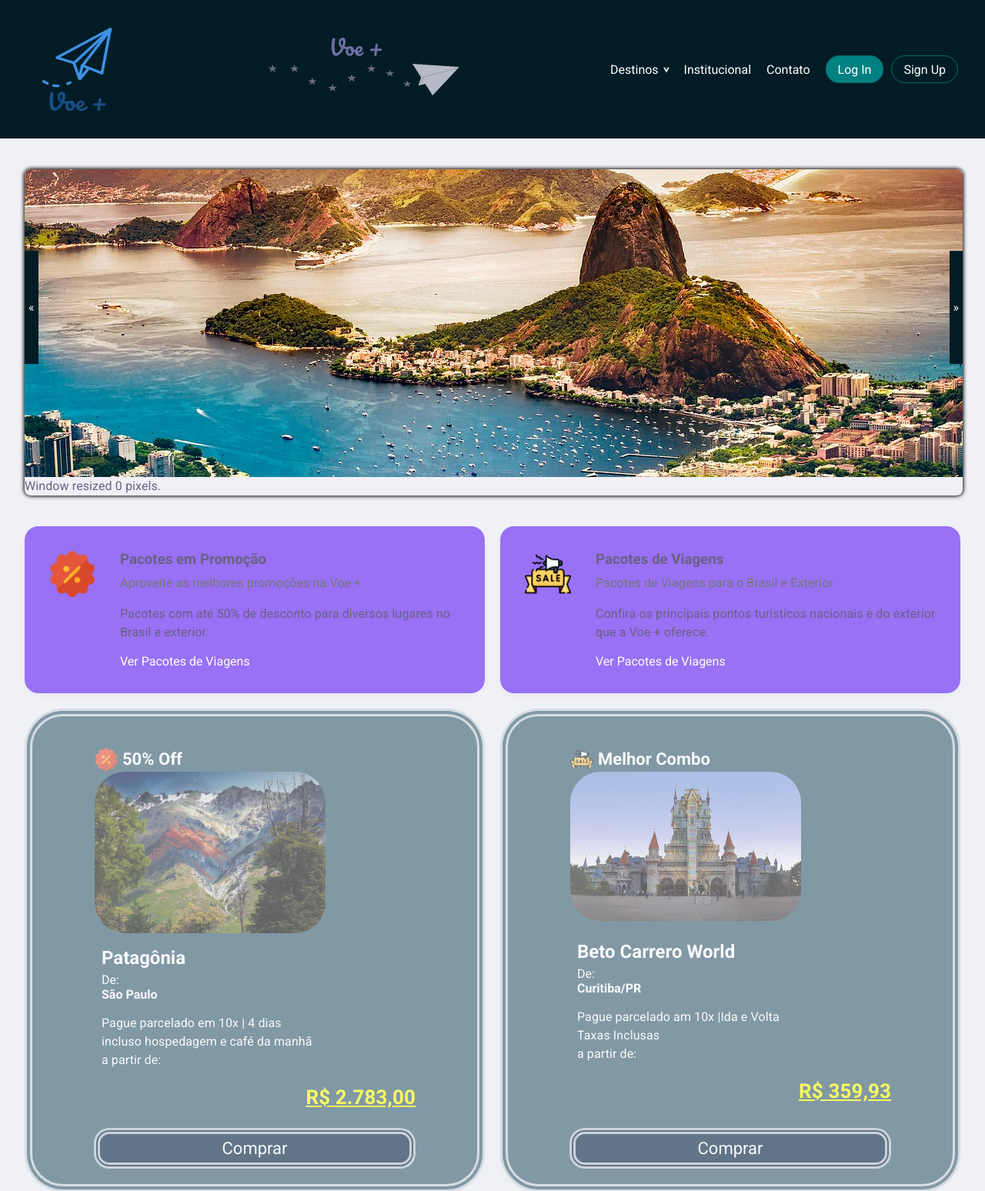
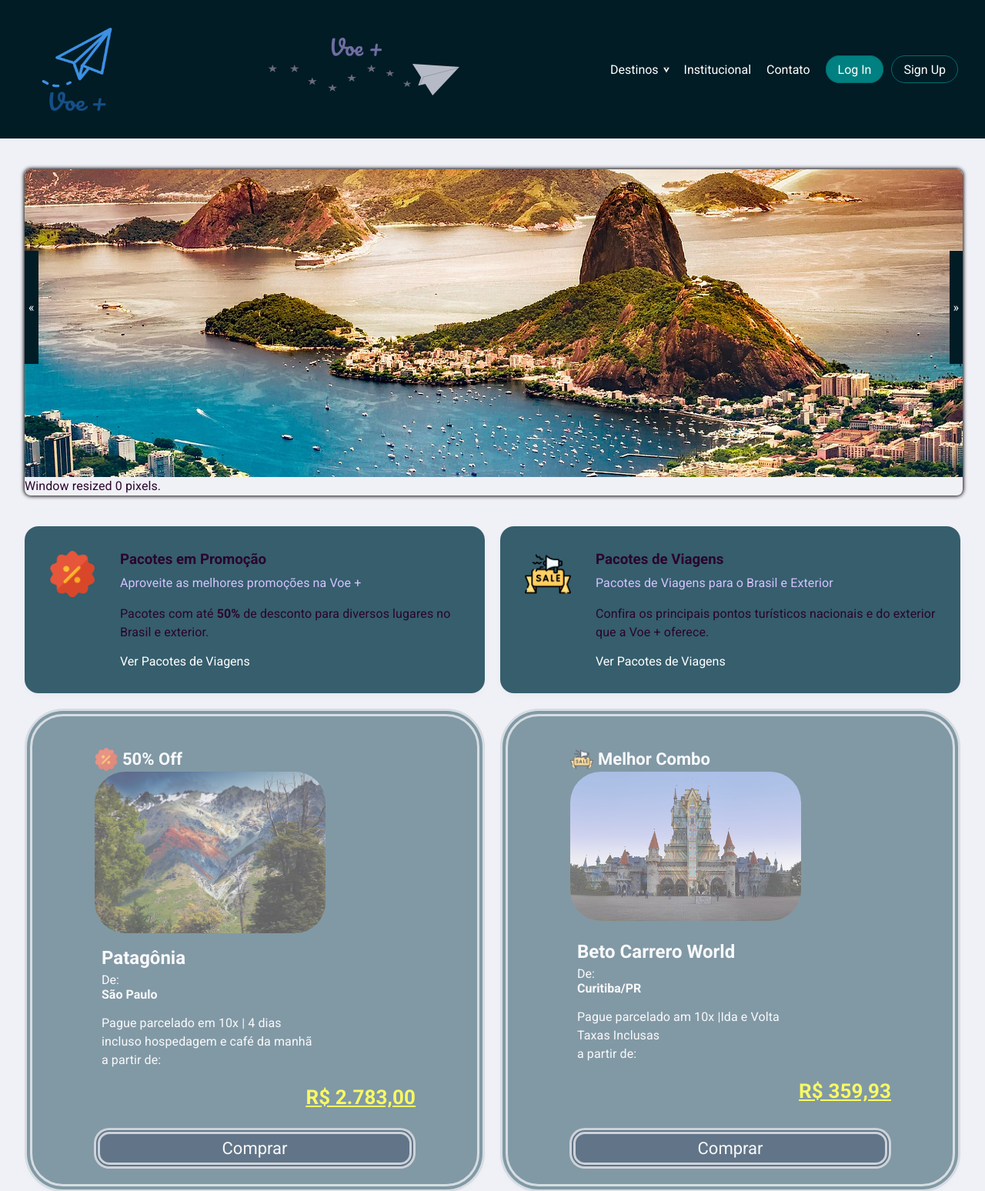
Before and after one commit to Xande098/voe-mais, a PHP site: page /index.html in a window 1280 px wide. Shown: the top 1548 px of the page at 77% size. Run offline with PHP 8.4, Linux system fonts and the light colour scheme; some libraries are stand-ins or nearby versions.

Commit message:
fix color filtros

```diff
--- a/index.html
+++ b/index.html
@@ -116,7 +116,7 @@
           <h3>Pacotes em Promoção</h3>
           <p>Aproveite as melhores promoções na Voe +</p>
           <div class="description">
-            Pacotes com até 50% de desconto para diversos lugares no Brasil e exterior.
+            Pacotes com até <strong>50%</strong>  de desconto para diversos lugares no Brasil e exterior.
           </div>
           <a href="#" onclick="onOffPromo()">Ver Pacotes de Viagens</a>
         </div>
--- a/src/assets/styles/global.css
+++ b/src/assets/styles/global.css
@@ -4,7 +4,8 @@
 
   --color-background       : #F0F0F7;
   --color-header-background: #011C25;
-  --color-primary-package  : #011c25cb;
+  --color-primary-package  : #003445c5;
+  --package-p-color:#D4C2FF;
   --color-a-text           : #FFFFFF;
   --color-button-text      : #FFFFFF;
   --color-text-in-primary  : #D4C2FF;
@@ -18,7 +19,8 @@
   --color-title-in-primary : #FFFFFF;
   --color-text-title       : #32264D;
   --color-text-complement  : #9C98A6;
-  --color-text-base        : #6A6180;
+  --color-text-base        : #2a052c;
+  --color-text-base-backup : #6A6180;
   --color-line-in-white    : #E6E6F0;
   --color-input-background : #F8F8FC;
   --color-box-base         : #FFFFFF;
--- a/styles.css
+++ b/styles.css
@@ -409,7 +409,7 @@ div.container h2 {
 .package {
   display: flex;
 
-  background-color: var(--color-primary-lighter);
+  background-color: var(--color-primary-package);
   box-shadow: 0 4px 16px -8px rgba(1, 1, 1, 0.1);
   border-radius: 18px;
   padding-top: 32px;
@@ -438,7 +438,7 @@ div.container h2 {
 
 .package p {
   margin: 8px 0;
-  color: #777;
+  color: var(--package-p-color);
 }
 
 .package .description {
```
